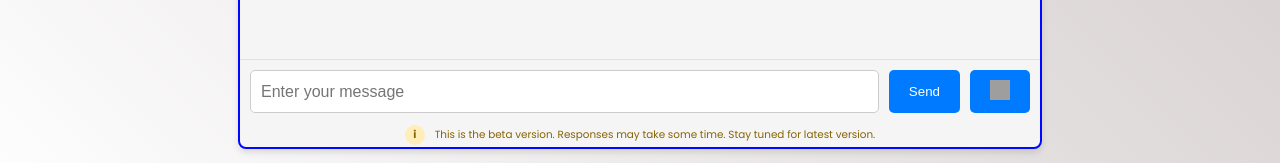
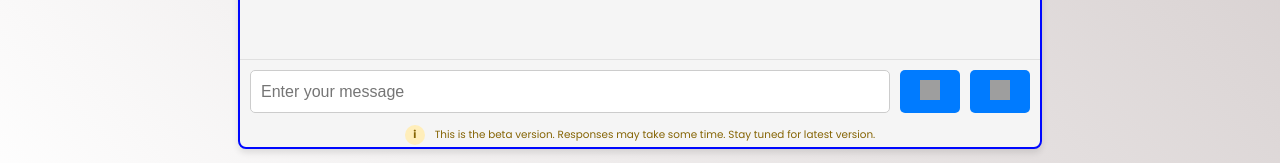
Before and after one commit to VinnuReddy18/Scaler-Student-InfoBot, a website: page index.html in a window 1280 px wide. Shown: the part 573-736 px from the top of the page. Drawn offline with Linux system fonts and the light colour scheme; grey boxes are pictures that could not be loaded.

Commit message:
button icons added

```diff
--- a/index.html
+++ b/index.html
@@ -245,7 +245,7 @@
     <div id="chat-history"></div>
     <form id="chat-form">
       <input type="text" id="user-input" placeholder="Enter your message">
-      <button type="submit">Send</button>
+      <button type="submit"><img src="https://cdn-icons-png.flaticon.com/512/60/60525.png" alt="Send" style="height: 20px; width: 20px;"></button>
       <button type="button" id="voice-button"><img src="https://static.thenounproject.com/png/3039263-200.png" alt="Voice" style="height: 20px; width: 20px;"></button>
     </form>
     <div id="info">
```
